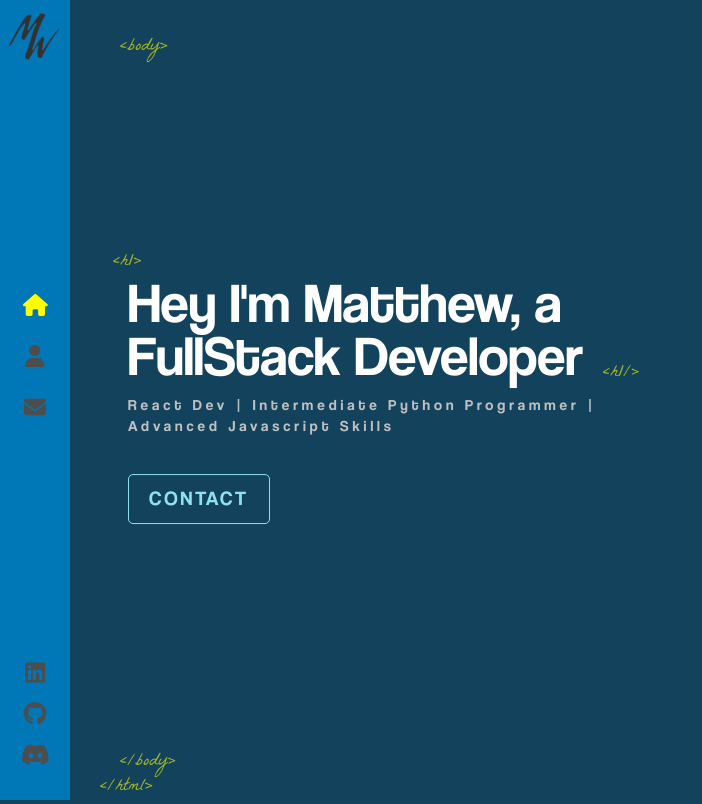
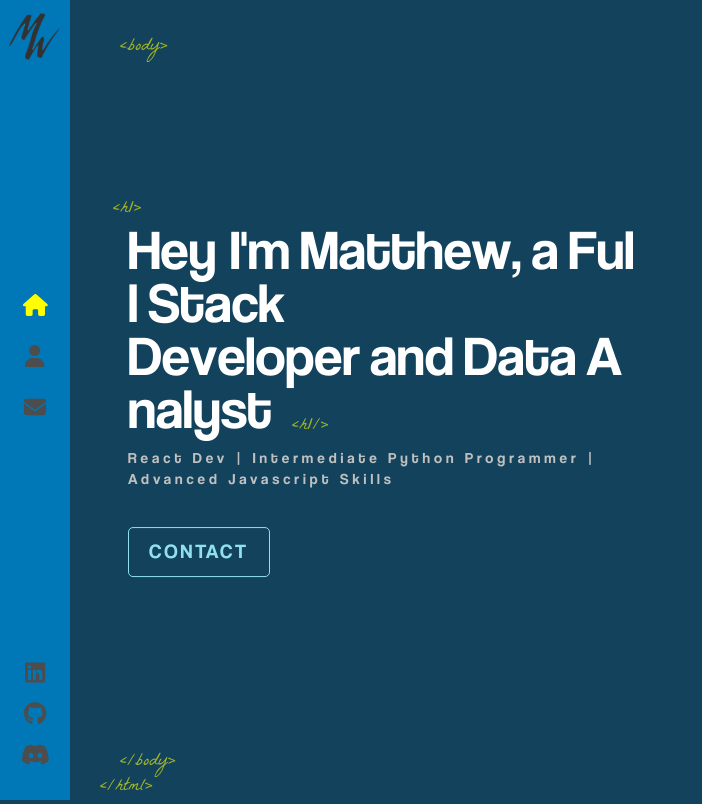
Before and after one commit to MatthewEvWalker/Matthew-E-Walker-ReactPortfolio, a React (Create React App) app: page / in a window 1280 px wide. Shown: the whole page, without its empty margins (0-702 px from the left). Built offline with nearby package versions, Linux system fonts and the light colour scheme.

Commit message:
changed the Home h1 letters to span and made sure it breaks to the next line. Now I am going to add the scss for it

```diff
--- a/src/components/Home/index.js
+++ b/src/components/Home/index.js
@@ -1,12 +1,37 @@
 import { Link } from 'react-router-dom';
 import './Home.scss'
+import Letters from "../Letters"
+import React, { useState, useEffect } from 'react';
+
 
 const Home = () => {
+    const [letterClass, setLetterClass] = useState('text-animate')
+    const nameList = [" ", "M", "a", "t", "t", "h", "e", "w", ",", " ", "a"]
+    const webDevList1 = [" ", "F", "u", "l", "l", " ", "S", "t", "a", "c", "k", " "]
+    const webDevList2 = ["D", "e", "v", "e", "l", "o", "p", "e", "r"]
+    const pythonList = [" ", "a", "n", "d", " ", "D", "a", "t", "a", " ", "A", "n", "a", "l", "y", "s", "t"]
+
     return (
         <div className="container home-page">
             <div className="text-area">
-                <h1> Hey I'm Matthew, a
-                FullStack Developer
+                <h1> Hey I'm
+                <Letters letterClass={letterClass}
+                letterArray={nameList}
+                index={15} />
+
+                <Letters letterClass={letterClass}
+                letterArray={webDevList1}
+                index={26} />
+
+                <br/>
+
+                <Letters letterClass={letterClass}
+                letterArray={webDevList2}
+                index={26} />
+
+                <Letters letterClass={letterClass}
+                letterArray={pythonList}
+                index={47} />
                 </h1>
                 <h2>
                 React Dev | Intermediate Python Programmer | Advanced Javascript Skills
--- /dev/null
+++ b/src/components/Letters/Letters.scss
@@ -0,0 +1,13 @@
+.text-animate {
+    display: inline-block;
+    opacity: 0;
+    animation: fadeIn 1s 1s;
+    animation-fill-mode: forwards;
+    min-width: 10px;
+}
+
+@for $i from 1 through 10 {
+    .text-animate:nth-child(#{$i}) {
+        animation-delay: #{$i * 0.1}s;
+    }
+}
--- /dev/null
+++ b/src/components/Letters/index.js
@@ -0,0 +1,18 @@
+import "./Letters.scss"
+
+const Letters = ({ letterClass, letterArray, index}) => {
+    return (
+        <span>
+            {
+                letterArray.map((char, i) =>(
+                    <span key={char + i} className={ `${letterClass} _${i + index}` }>
+                        {char}
+
+                    </span>
+                ))
+            }
+        </span>
+    )
+}
+
+export default Letters
```
